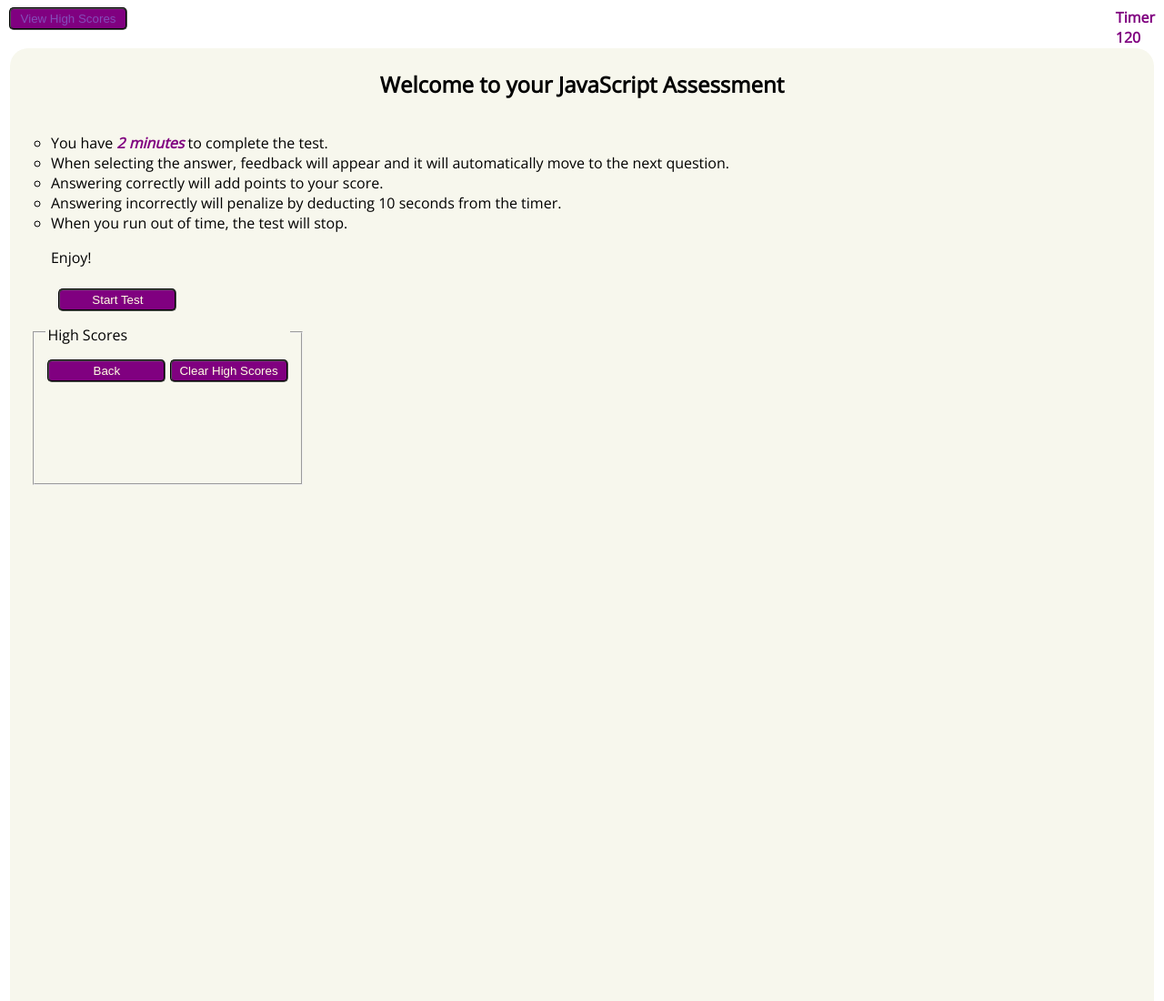
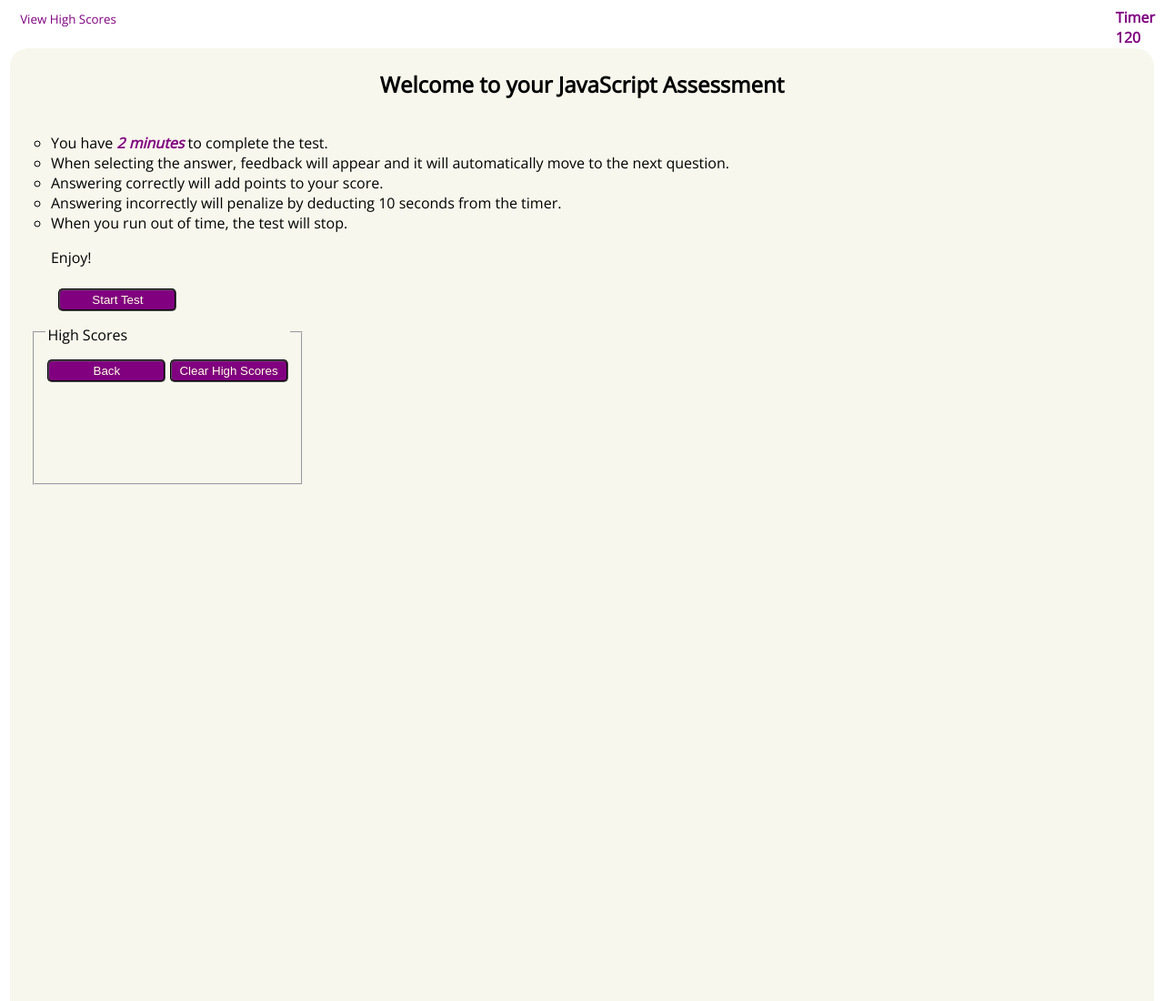
Before and after one commit to adina-hc/04-coding-assessment, a plain HTML site: page index.html in a window 1280 px wide. Shown: the top 1100 px of the page at 91% size. Drawn offline with nearby package versions, Linux system fonts and the light colour scheme.

Commit message:
Fixed style

```diff
--- a/assets/css/style.scss
+++ b/assets/css/style.scss
@@ -48,9 +48,10 @@ body {
     }
   }
 
-  .viewHSBtn {
-    background-color: none;
-    color: $answer-style;
+#viewHSSecBtn {
+    background-color: transparent;
+    color: $question-style;
+    border: none;
   }
 
 
@@ -135,6 +136,14 @@ button {
   border-style: groove;
 }
 
+#viewHSSecBtn {
+    background-color: transparent;
+    color: $question-style;
+    border: none;
+    font-family: "Open Sans", sans-serif;
+
+  }
+
 .option {
   display: list-item;
   background-color: $question-style;
--- a/assets/js/script.js
+++ b/assets/js/script.js
@@ -153,9 +153,9 @@ function userResult() {
 var userInitials = "hola";
 // 7. Store results and initias into local storage
 initialsBtn.onclick = function () {
-    highScoresSec.setAttribute("style", "visibility:visible");
+    highScoresSec.setAttribute("style", "display:block");
     startTestSec.setAttribute("style", "display:none");
-    console.log("user result " + finalScore)
+    console.log("user result" + finalScore)
     endTestSec.setAttribute("style", "display:none");
     userResult();
 }
@@ -178,7 +178,7 @@ if (retrievedObject != null) {
     for (let i = 0; i < retrievedObject.length; i++) {
         // Display entries of those users
         var listFinalScore = document.createElement("li");
-        listFinalScore.textContent = (i + 1) + ".- " + retrievedObject[i].userInitials + " -- " + retrievedObject[i].finalScore;
+        listFinalScore.textContent = (i + 1) + ". " + retrievedObject[i].userInitials + " -> " + retrievedObject[i].finalScore;
         var listScores = document.querySelector("#listScores");
         listScores.appendChild(listFinalScore);
         //console.log(listFinalScore.context); // remove when done
@@ -186,16 +186,12 @@ if (retrievedObject != null) {
 }
 
 // 9. Clear high scores
-clearScores.onclick = function() {
+clearScores.onclick = function(event) {
+    event.preventDefault;
     localStorage.clear();
     location.reload();
 }
-/*
-function clearStorage() {
-    localStorage.clear();
-    //listScores.removeItem("highScores");
-}
-*/
+
 
 // 8. Go back
 goBackBtn.onclick = function (event) {
@@ -215,6 +211,3 @@ viewHSEl.onclick = function viewHS () {
 
 startBtn.addEventListener("click", startTest);
 //goBackBtn.addEventListener("click", goBack);
-
-
-//clearScores.addEventListener("click", function (){localStorage.clear()});
```
Also changed, not shown: assets/css/style.css, 1 other file.
